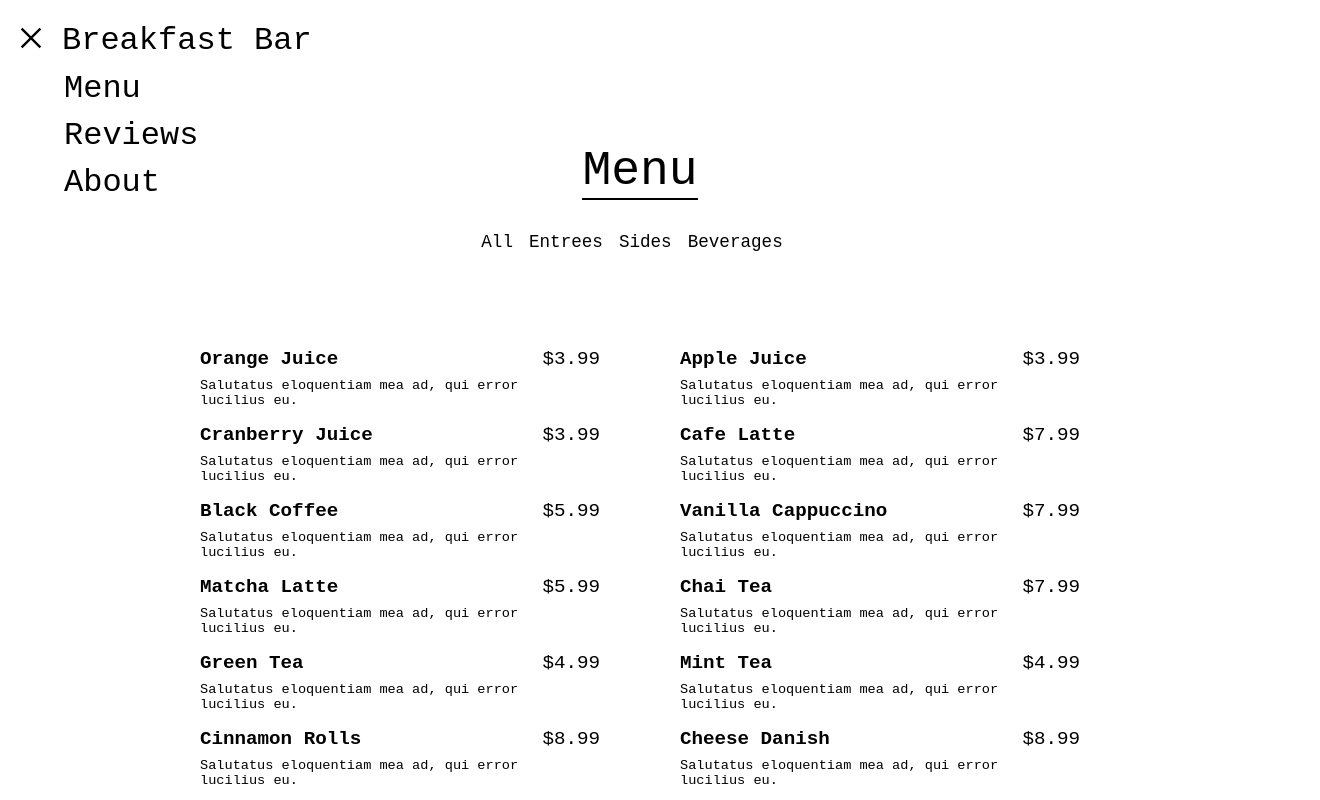
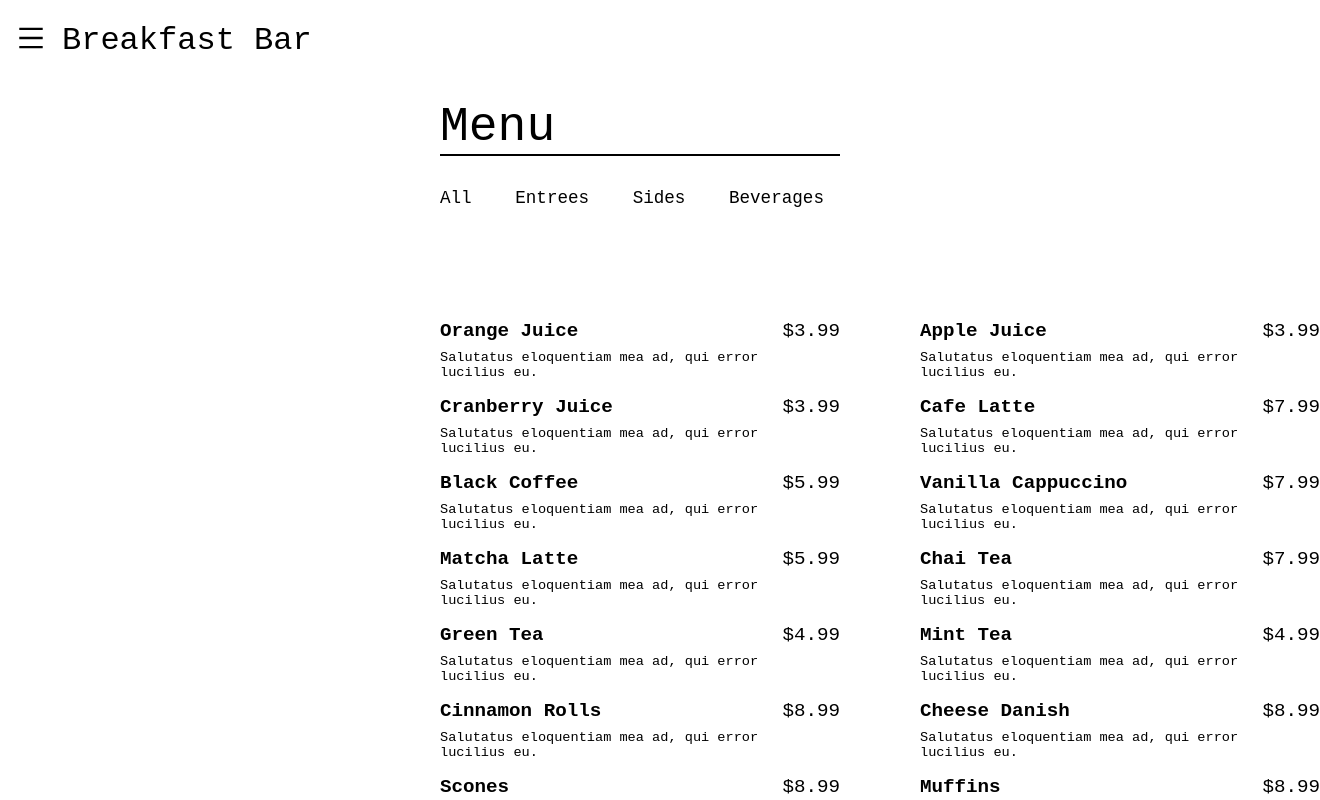
Before and after one commit to rosegolden1677/react-menu-app, a React (Create React App) app: page /menu in a window 1280 px wide. Shown: the top 800 px of the page, 1320 px wide, since content can reach past the window. Built offline with nearby package versions, Linux system fonts and the light colour scheme.

Commit message:
update files

```diff
--- a/src/components/AboutContent.js
+++ b/src/components/AboutContent.js
@@ -3,6 +3,7 @@ import React from 'react';
 const AboutContent = () => {
   return (
     <main>
+      <section>
         <h3 class="title">About</h3>
 
         <p className='about-content'>
@@ -24,6 +25,7 @@ const AboutContent = () => {
         occaecat cupidatat non proident, sunt in culpa qui officia
         deserunt mollit anim id est laborum.
         </p>
+      </section>
     </main>
   );
 }
--- a/src/components/Menu.js
+++ b/src/components/Menu.js
@@ -28,6 +28,7 @@ const Menu = () => {
 
   return (
     <main>
+      <section>
         <h3 class="title">Menu</h3>
 
         {
@@ -36,6 +37,7 @@ const Menu = () => {
 
         <MenuButtons categories={categories} filterItems={filterItems} />
         <MenuItems items={menuItems} />
+      </section>
     </main>
   );
 }
--- a/src/components/MenuButtons.js
+++ b/src/components/MenuButtons.js
@@ -3,7 +3,7 @@ import React from 'react';
 const MenuButtons = ({categories, filterItems}) => {
 
   return (
-    <div className='menu-btns'>
+    <article className='menu-btns'>
       <button onClick={() =>
         filterItems('all')}>
           all
@@ -32,7 +32,7 @@ const MenuButtons = ({categories, filterItems}) => {
           )
         })
       } */}
-    </div>
+    </article>
   );
 }
 
--- a/src/components/MenuItems.js
+++ b/src/components/MenuItems.js
@@ -3,7 +3,7 @@ import React from 'react';
 const MenuItems = ({items}) => {
 
   return (
-    <section className='menu-items'>
+    <article className='menu-items'>
 
       {
         // iterate over array of objects
@@ -12,7 +12,7 @@ const MenuItems = ({items}) => {
           const {id, name, price, desc} = menuItem;
 
           return (
-            <article key={id}>
+            <article key={id} className="item">
               <div class="left">
                 <h5>{name}</h5>
                 <p>{desc}</p>
@@ -24,7 +24,7 @@ const MenuItems = ({items}) => {
           )
         })
       }
-    </section>
+    </article>
   );
 }
 
--- a/src/components/Navbar.js
+++ b/src/components/Navbar.js
@@ -1,11 +1,11 @@
-import React, { useEffect, useState } from 'react';
+import React, { useState } from 'react';
 import { AiOutlineMenu } from "react-icons/ai";
 import { VscChromeClose } from "react-icons/vsc";
 import { Link } from "react-router-dom";
 
 const Navbar = () => {
 
-  const [display, setDisplay] = useState(true);
+  const [display, setDisplay] = useState(false);
 
   return (
     <nav>
--- a/src/components/ReviewsContent.js
+++ b/src/components/ReviewsContent.js
@@ -26,7 +26,7 @@ const ReviewsContent = () => {
     setIndex(numCheck(index - 1));
   }
 
-  const {id, img, name, stars, date, review} = reviews[index];
+  const {id, img, name, date, review} = reviews[index];
 
   const numOfStars = () => {
     for (let i = 0; i < 5; i++) {
@@ -36,6 +36,7 @@ const ReviewsContent = () => {
 
   return (
     <main key={id}>
+      <section>
         <h3 className='title'>Reviews</h3>
 
         <img className='profile-img' src={img} alt="dog" />
@@ -55,6 +56,7 @@ const ReviewsContent = () => {
         <p>{date}</p>
 
         <p className='review-content'>{review}</p>
+      </section>
     </main>
   );
 }
```
Lines whose indentation alone changed are shown as unchanged.
